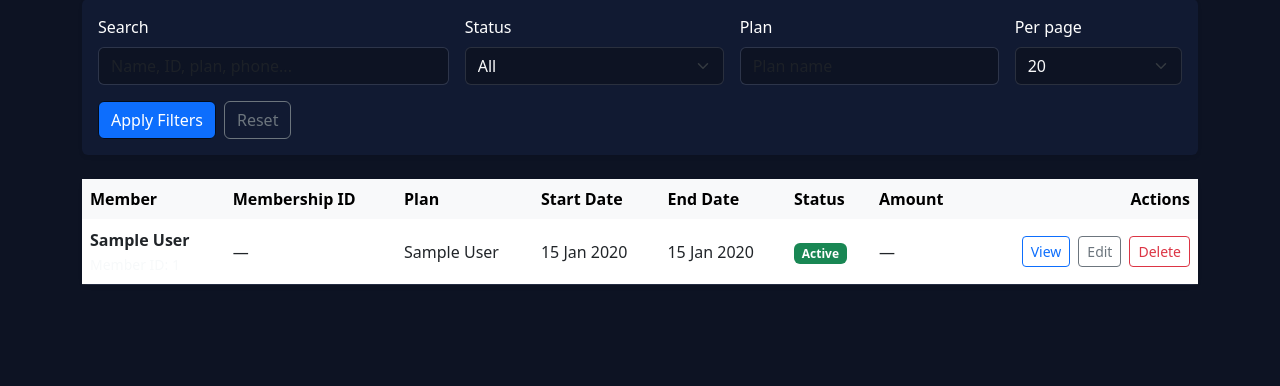
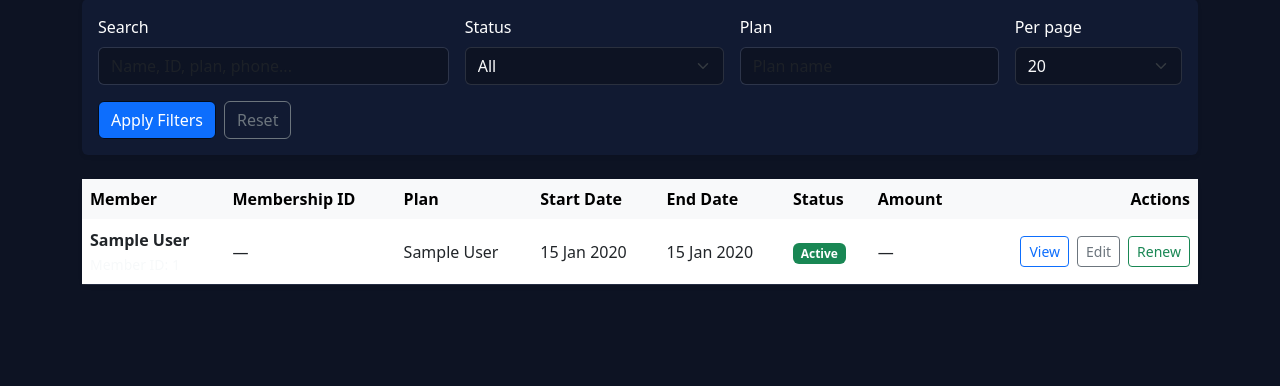
Before and after one commit to kalibilly/GalaxyGym, a Django app: page /memberships/ in a window 1280 px wide. Shown: the part 111-497 px from the top of the page. Run offline with Django 5.2, Linux system fonts and the light colour scheme; a user stored in the database is signed in; tables that the repository leaves empty hold one stand-in row (values such as "Sample post"); data that the repository does not hold is empty; parts of the project's set-up code (start-up, migrations or seed data) failed here and were passed over.

Commit message:
Update membership_list.html

```diff
--- a/templates/memberships/membership_list.html
+++ b/templates/memberships/membership_list.html
@@ -11,7 +11,7 @@
             <p class="text-muted mb-0">View, search, and manage membership records.</p>
         </div>
         <div>
-            <a href="{% url 'memberships:membership_create' %}" class="btn btn-primary">
+            <a href="{% url 'memberships:create' %}" class="btn btn-primary">
                 Add Membership
             </a>
         </div>
@@ -78,7 +78,7 @@
 
                 <div class="col-12 d-flex flex-wrap gap-2">
                     <button type="submit" class="btn btn-primary">Apply Filters</button>
-                    <a href="{% url 'memberships:membership_list' %}" class="btn btn-outline-secondary">Reset</a>
+                    <a href="{% url 'memberships:list' %}" class="btn btn-outline-secondary">Reset</a>
                 </div>
             </form>
         </div>
@@ -150,24 +150,15 @@
                                     </td>
                                     <td class="text-end">
                                         <div class="d-inline-flex flex-wrap justify-content-end gap-2">
-                                            <a href="{% url 'memberships:membership_detail' membership.pk %}" class="btn btn-sm btn-outline-primary">
+                                            <a href="{% url 'memberships:detail' membership.pk %}" class="btn btn-sm btn-outline-primary">
                                                 View
                                             </a>
-                                            <a href="{% url 'memberships:membership_update' membership.pk %}" class="btn btn-sm btn-outline-secondary">
+                                            <a href="{% url 'memberships:update' membership.pk %}" class="btn btn-sm btn-outline-secondary">
                                                 Edit
                                             </a>
-                                            {% if membership.pk %}
-                                                <form method="post" action="{% url 'memberships:membership_delete' membership.pk %}" class="d-inline">
-                                                    {% csrf_token %}
-                                                    <button
-                                                        type="submit"
-                                                        class="btn btn-sm btn-outline-danger"
-                                                        onclick="return confirm('Are you sure you want to delete this membership?');"
-                                                    >
-                                                        Delete
-                                                    </button>
-                                                </form>
-                                            {% endif %}
+                                            <a href="{% url 'memberships:renew' membership.pk %}" class="btn btn-sm btn-outline-success">
+                                                Renew
+                                            </a>
                                         </div>
                                     </td>
                                 </tr>
@@ -179,7 +170,7 @@
                 <div class="p-4 text-center">
                     <h2 class="h5 mb-2">No memberships found</h2>
                     <p class="text-muted mb-3">Try adjusting your search or filter criteria.</p>
-                    <a href="{% url 'memberships:membership_list' %}" class="btn btn-outline-secondary">Clear Filters</a>
+                    <a href="{% url 'memberships:list' %}" class="btn btn-outline-secondary">Clear Filters</a>
                 </div>
             {% endif %}
         </div>
```
